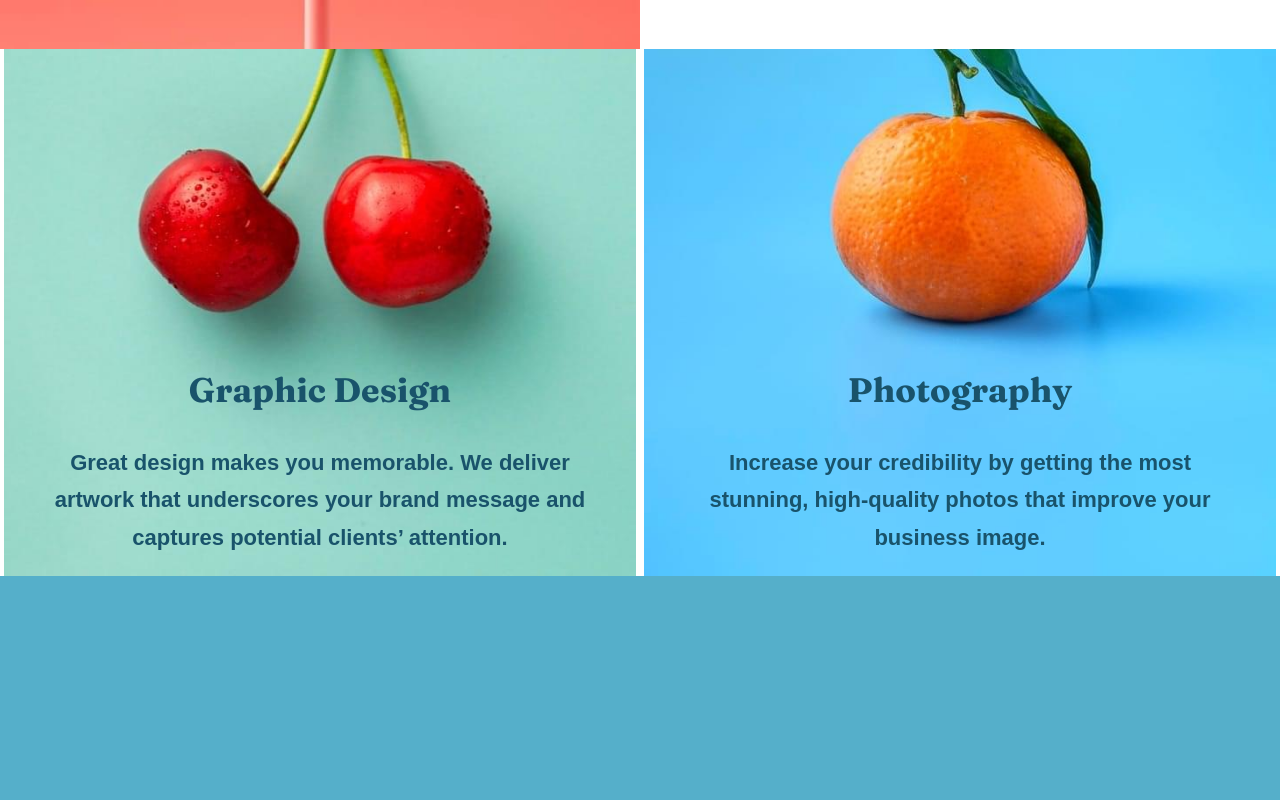
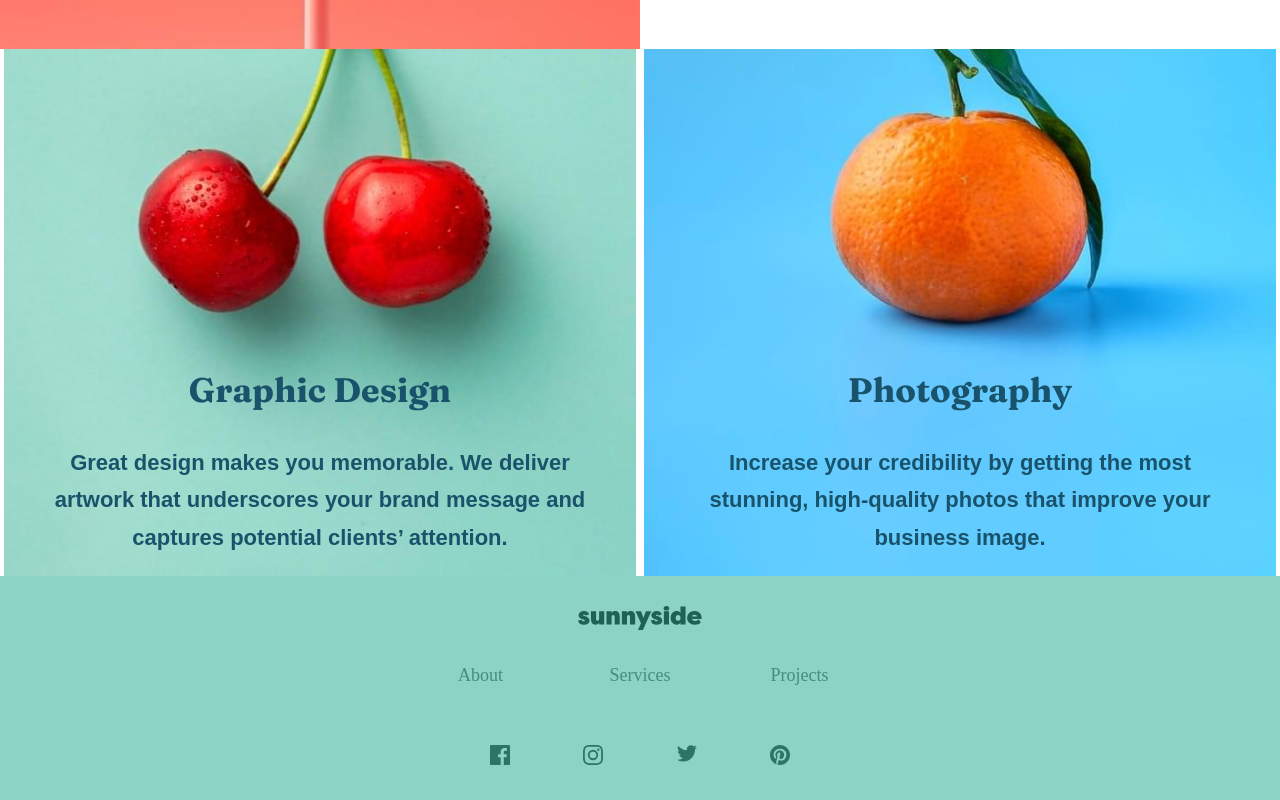
Before and after one commit to AlejandroCuriel/Sunnyside-Agency, a website: page index.html in a window 1280 px wide. Shown: the part 1818-2618 px from the top of the page. Before the commit the page ends 2394 px from the top, so only its background shows below. Drawn offline with Linux system fonts and the light colour scheme.

Commit message:
Crea seccion footer con sus estilos

```diff
--- a/index.html
+++ b/index.html
@@ -73,6 +73,23 @@
         </div>
       </div>
     </main>
+
+    <footer class="footer">
+      <object class="logo" data="build/img/logo.svg" type="image/svg+xml">
+        <img src="build/img/logo.svg" alt="Logo">
+      </object>
+      <nav class="footer__nav">
+        <a href="">About</a>
+        <a href="">Services</a>
+        <a href="">Projects</a>
+      </nav>
+      <div class="footer__social-media">
+        <a href="#"><img src="build/img/icon-facebook.svg" alt="icon facebook"></a>
+        <a href="#"><img src="build/img/icon-instagram.svg" alt="icon instagram"></a>
+        <a href="#"><img src="build/img/icon-twitter.svg" alt="icon twitter"></a>
+        <a href="#"><img src="build/img/icon-pinterest.svg" alt="icon pinterest"></a>
+      </div>
+    </footer>
     <!--
     Client testimonials
 
--- a/src/scss/app.scss
+++ b/src/scss/app.scss
@@ -6,3 +6,4 @@
 @import 'utils/helpers';
 @import 'layout/header';
 @import 'layout/main-content';
+@import 'layout/footer';
--- /dev/null
+++ b/src/scss/layout/_footer.scss
@@ -0,0 +1,46 @@
+.footer {
+  background-color: $cyan;
+  padding: 3rem 0;
+  text-align: center;
+
+  .logo {
+    filter: invert(70%) sepia(40%) saturate(650%) hue-rotate(116deg) brightness(94%) contrast(92%);
+    font-family: $title-font;
+    font-size: 2rem;
+    margin-bottom: 3rem;
+  }
+}
+
+.footer__nav {
+  display: flex;
+  justify-content: space-between;
+  margin:0 auto 6rem;
+
+  @include tablet {
+    width: 35%;
+  }
+
+  @include desktop {
+    width: 20%;
+  }
+}
+
+.footer__nav a {
+  color: $dark-moderate-cyan;
+  flex-basis: calc(33.3% - 2rem);
+}
+
+.footer__social-media {
+  display: flex;
+  justify-content: space-evenly;
+  margin: 0 auto;
+  width: 75%;
+
+  @include tablet {
+    width: 35%;
+  }
+
+  @include desktop {
+    width: 20%;
+  }
+}
--- a/src/scss/utils/_variables.scss
+++ b/src/scss/utils/_variables.scss
@@ -2,6 +2,7 @@
 $dark-blue: hsl(198, 62%, 26%);
 $dark-desaturated-cyan: hsl(167, 40%, 24%);
 $dark-moderate-cyan: hsl(168, 34%, 41%);
+$cyan: hsl(166, 44%, 69%);
 $soft-red: hsl(7, 99%, 70%);
 $yellow: hsl(51, 100%, 49%);
 
```
Also changed, not shown: build/css/app.css.
